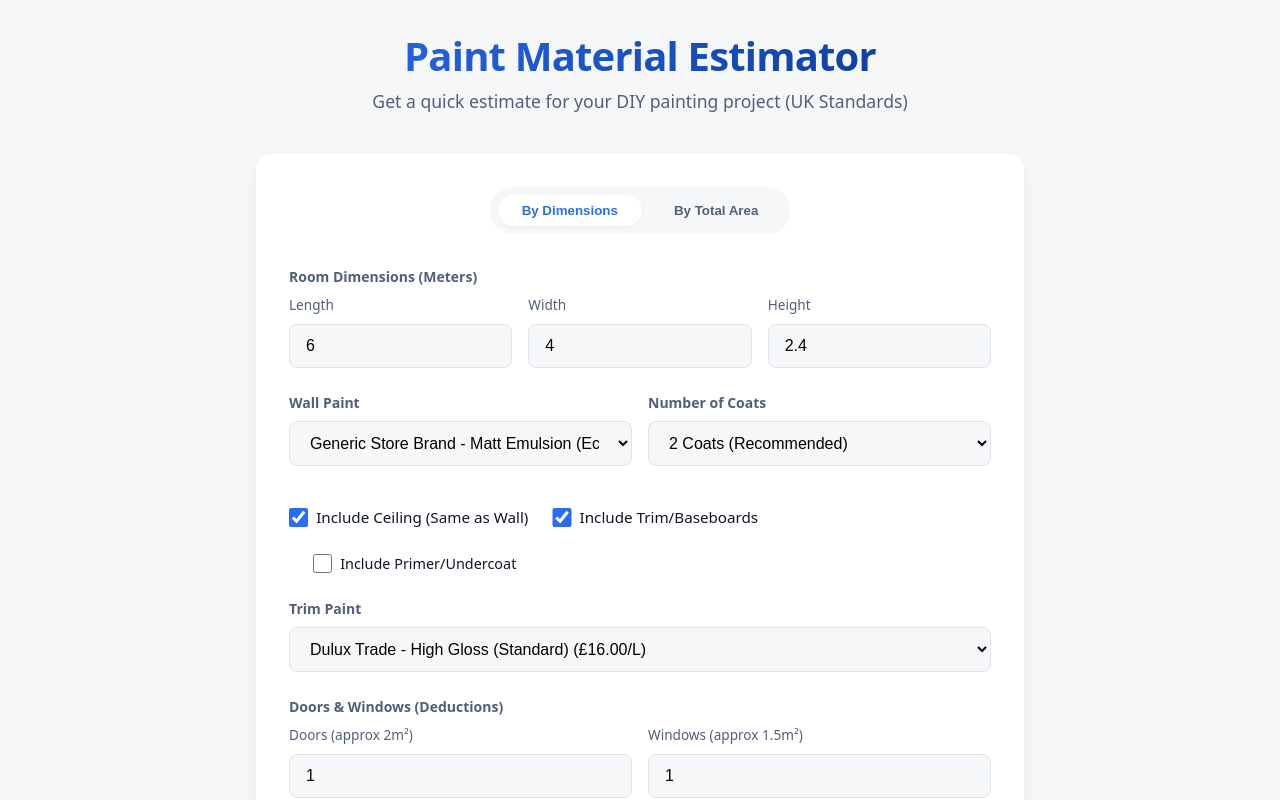
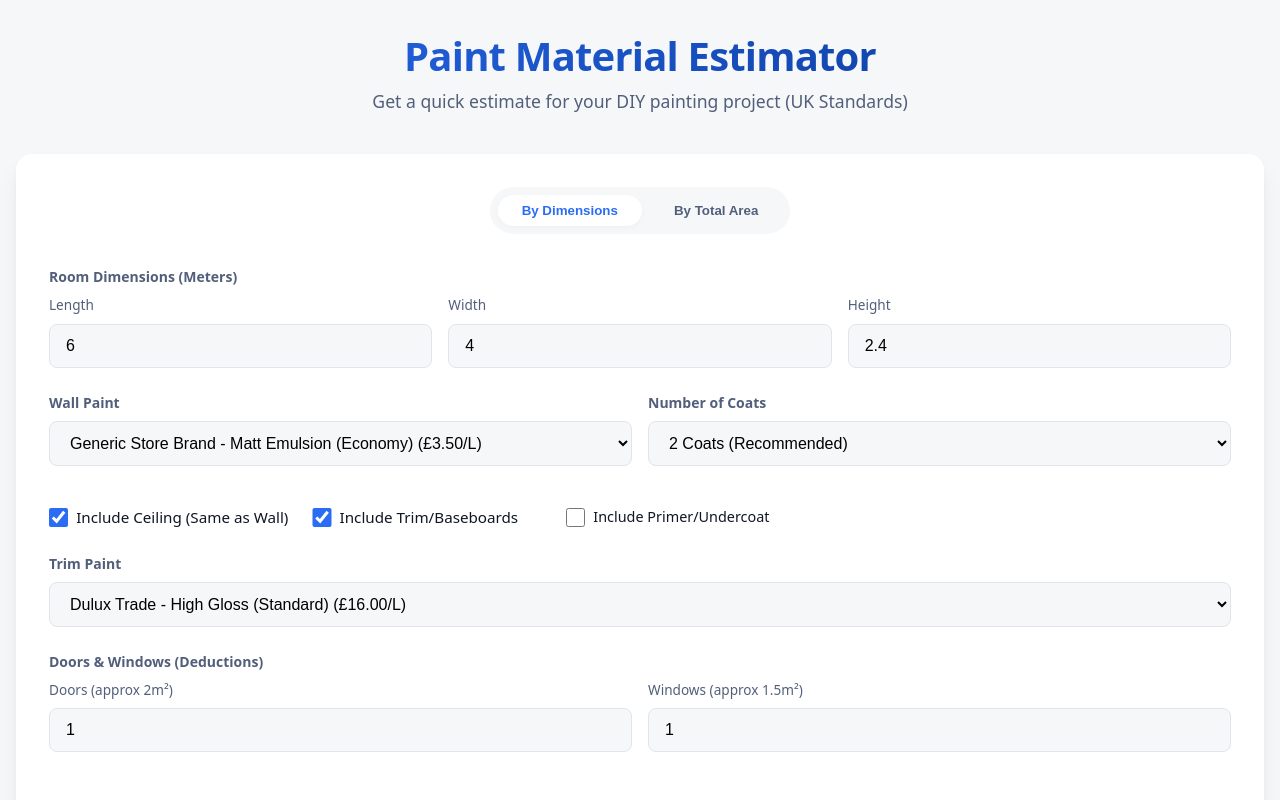
Before and after one commit to Richmbrm/painting-estimator, a Next.js app: page / in a window 1280 px wide. Shown: the top 800 px of the page. Built offline with nearby package versions, Linux system fonts and the light colour scheme.

Commit message:
style: set main container to full width

```diff
--- a/src/styles/globals.css
+++ b/src/styles/globals.css
@@ -46,7 +46,7 @@ body {
 main {
   flex: 1;
   width: 100%;
-  max-width: 800px;
+  max-width: 100%;
   margin: 0 auto;
   padding: 2rem 1rem;
 }
```
